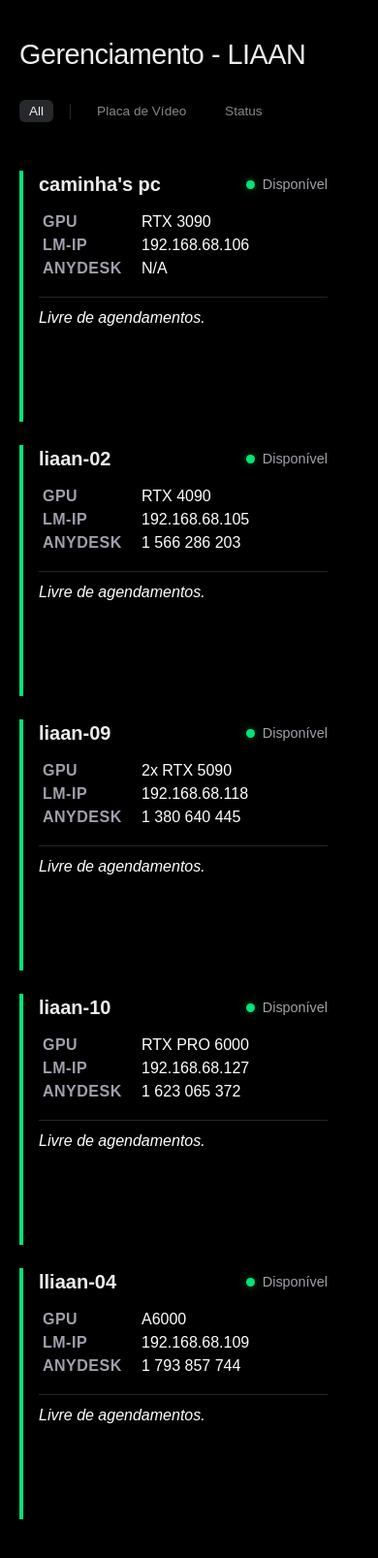
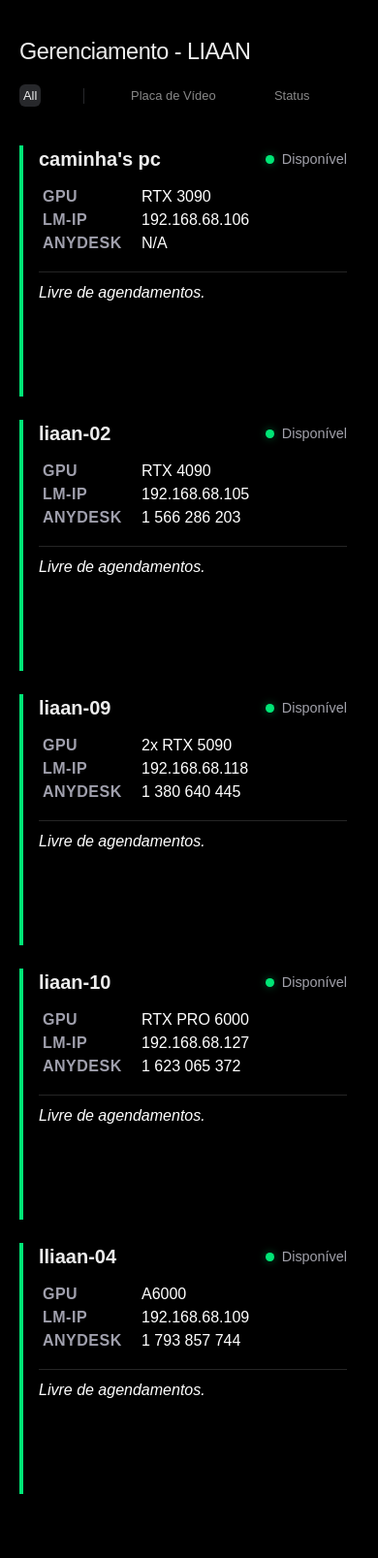
Before and after one commit to luisguidev/LiaanCore, a Django app: page /agendamento/ in a window 390 px wide. Shown: the part 69-1676 px from the top of the page at 97% size. After the commit the page ends 1610 px from the top, so only its background shows below. Run offline with Django 5.2, Linux system fonts and the light colour scheme; the visitor is signed in with stand-in values (Sample User, id 1); data comes from the database, SQL or seed files in the repository; data that the repository does not hold is empty; some web fonts are replaced.

Commit message:
style: melhora responsividade em telas de 360px e adiciona alerta de sucesso no login

```diff
--- a/Mapeamento/static/mapeamento/style.css
+++ b/Mapeamento/static/mapeamento/style.css
@@ -22,7 +22,6 @@ body {
     margin: 40px auto;
     padding: 0 20px;
     box-sizing: border-box;
-    overflow-x: hidden; /* Evita qualquer transbordo lateral sutil */
 }
 
 .header-page {
@@ -47,7 +46,7 @@ body {
     font-weight: 500;
 }
 
-/* --- Título da Página (Novo) --- */
+/* --- Título da Página (h2) --- */
 .page-title {
     font-size: 1.8rem;
     color: var(--text-color); /* Branco padrão do sistema */
@@ -55,35 +54,81 @@ body {
     margin-bottom: 30px; /* Separa o título da barra de filtros */
     font-weight: 500;
     letter-spacing: -0.5px; /* Deixa a fonte ligeiramente mais compacta, estilo dashboard */
+
+    white-space: nowrap !important;
+}
+
+/* --- Ajustes específicos para telas críticas de 360px ou menores --- */
+@media (max-width: 400px) {
+    .page-title {
+        /* Reduz a fonte dinamicamente baseado na largura da tela celular (Viewport Width) */
+        font-size: calc(5.5vw + 2px) !important;
+        margin-bottom: 20px;
+    }
+
+    .tech-specs {
+        grid-template-columns: 75px 1fr; /* Espaço otimizado para o texto não encavalar */
+        gap: 4px 6px;
+    }
+
+    .card-header h2 {
+        font-size: 1.15em; /* Reduz um triz o tamanho do nome do PC no topo do card */
+    }
 }
 
 /* --- Barra de Filtros Minimalista --- */
 .filters-bar {
     display: flex;
     justify-content: flex-start;
-    margin-bottom: 50px;
+    margin-bottom: 40px;
     width: 100%;
+    /* REMOVIDO: overflow-x: auto e white-space: nowrap para evitar scroll horizontal */
 }
 
 .filter-group {
     display: flex;
     align-items: center;
-    gap: 12px;
-    flex-wrap: wrap; /* Permite quebrar linha em celulares sem quebrar o layout */
+    gap: 8px; /* Reduzido de 12px para 8px para economizar espaço em telas finas */
+    flex-wrap: nowrap !important; /* FORÇA tudo a ficar na mesma linha, sem quebrar */
+    width: 100%;
 }
 
 .filter-btn,
 .filter-select {
     background-color: transparent;
     color: #888888;
-    border: none; /* Borda removida */
-    padding: 4px 10px; /* Diminuído para ficar mais compacto */
+    border: none;
+    padding: 4px 6px; /* Reduzido levemente as laterais para dar mais folga */
     border-radius: 6px;
     font-family: inherit;
-    font-size: 0.85em; /* Fonte levemente menor */
+    font-size: 0.85em;
     cursor: pointer;
     transition: background-color 0.2s ease, color 0.2s ease;
-    outline: none; /* Remove a borda azul padrão de foco dos navegadores */
+    outline: none;
+
+    /* Garante que o texto do botão não quebre internamente */
+    white-space: nowrap;
+}
+
+/* --- Ajuste de Escalonamento de Fonte para Celulares (A mágica está aqui) --- */
+@media (max-width: 480px) {
+    .filter-group {
+        gap: 4px; /* Diminui o espaçamento entre os botões ao extremo */
+        justify-content: space-between; /* Distribui os elementos perfeitamente */
+    }
+
+    .filter-btn,
+    .filter-select {
+        /* Usamos a unidade calc() misturando viewport width (vw).
+           Isso faz a fonte diminuir dinamicamente e proporcionalmente
+           à medida que você espreme a tela no inspecionar */
+        font-size: calc(2.8vw + 2px) !important;
+        padding: 4px 4px;
+    }
+
+    .filter-divider {
+        margin: 0 2px; /* Espreme a barrinha divisória para não ocupar espaço à toa */
+    }
 }
 
 /* Efeito Hover sutil (substitui a necessidade de borda) */
@@ -115,7 +160,7 @@ body {
     padding-right: 15px;
 }
 
-/* --- Grid de Computadores --- */
+/* --- Grid de Computadores (Visualização Padrão) --- */
 .computadores-grid {
     display: grid;
     grid-template-columns: repeat(3, 1fr);
@@ -123,23 +168,39 @@ body {
     width: 100%;
 }
 
-/* Telas de Notebooks Comuns / Monitores Menores (Subiu de 1024px para 1300px) */
-@media (max-width: 1300px) {
+/* Notebooks e telas médias */
+@media (max-width: 1200px) {
     .computadores-grid {
-        grid-template-columns: repeat(2, 1fr); /* Passa para 2 colunas mais cedo */
-        gap: 35px 20px;
+        grid-template-columns: repeat(2, 1fr);
+        gap: 30px 20px;
     }
 }
 
-/* Tablets e Telas Intermediárias (Subiu de 768px para 900px) */
-@media (max-width: 900px) {
+/* Tablets e Celulares (Engloba os 768px até os 360px de forma absoluta) */
+@media (max-width: 720px) {
     .computadores-grid {
-        grid-template-columns: 1fr; /* Vira lista vertical de 1 coluna bem antes */
+        grid-template-columns: minmax(0, 2fr) !important; /* O minmax impede que conteúdos de texto internos estufem a coluna */
         gap: 24px 0;
+    }
+
+    /* Força os cards a ocuparem o espaço total sem restrição */
+    .card {
+        padding-right: 0;
+        width: 100%;
     }
 }
 
-/* --- Reestruturação: Layout Solto com Barra de Status --- */
+/* Ajustes específicos para telas críticas de 360px ou menores */
+@media (max-width: 400px) {
+    .tech-specs {
+        grid-template-columns: 75px 1fr; /* Espaço otimizado para o texto não encavalar */
+        gap: 4px 6px;
+    }
+
+    .card-header h2 {
+        font-size: 1.15em; /* Reduz um triz o tamanho do nome do PC no topo do card */
+    }
+}
 
 /* --- Reestruturação: Layout Solto (Apenas Barra de Status) --- */
 
--- a/Mapeamento/templates/mapeamento/main.html
+++ b/Mapeamento/templates/mapeamento/main.html
@@ -3,7 +3,9 @@
 
 <!DOCTYPE html>
 <html lang="pt-br">
+<meta name="viewport" content="width=device-width, initial-scale=1.0">
 <head>
+    <meta name="viewport" content="width=device-width, initial-scale=1.0">
     <meta charset="UTF-8">
     <title>Liaancore</title>
     <link rel="stylesheet" href="{% static 'mapeamento/style.css' %}">
```
Also changed, not shown: Mapeamento/templates/registration/login.html (+8 -0 lines).
